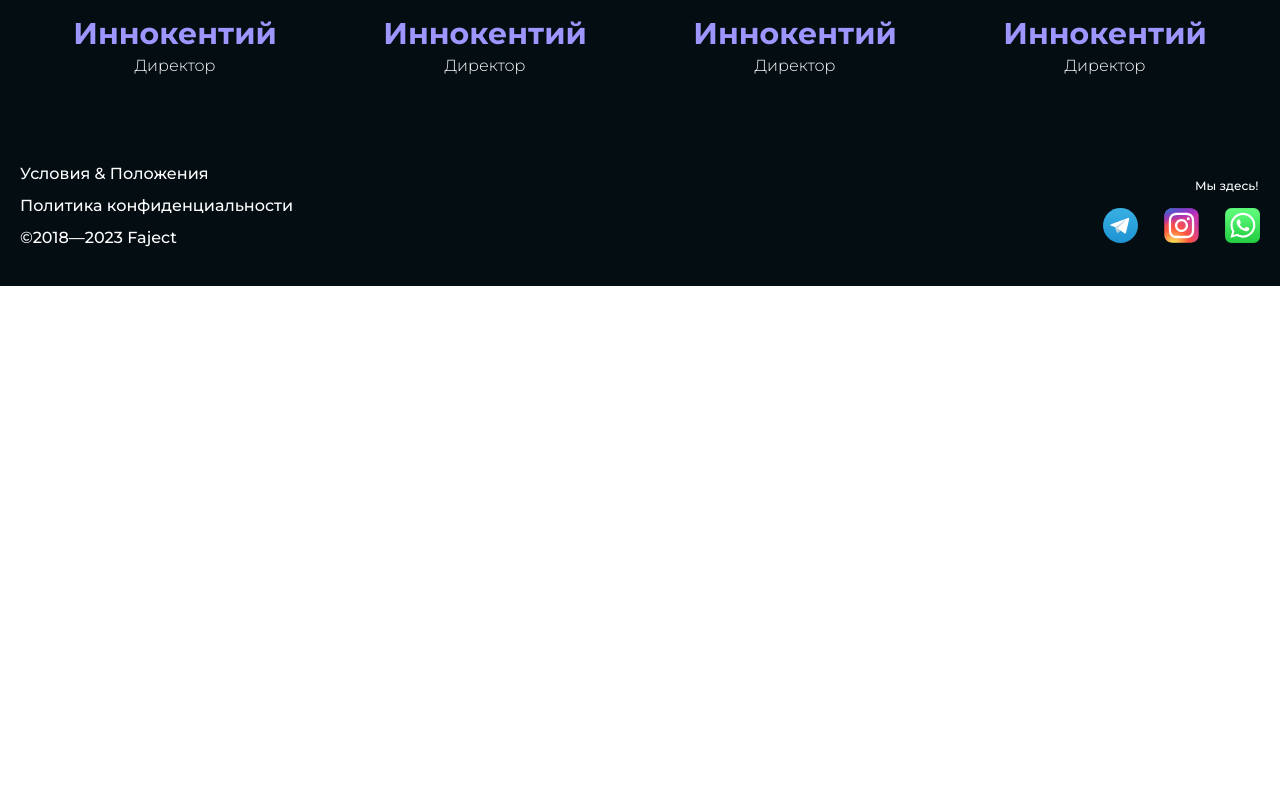
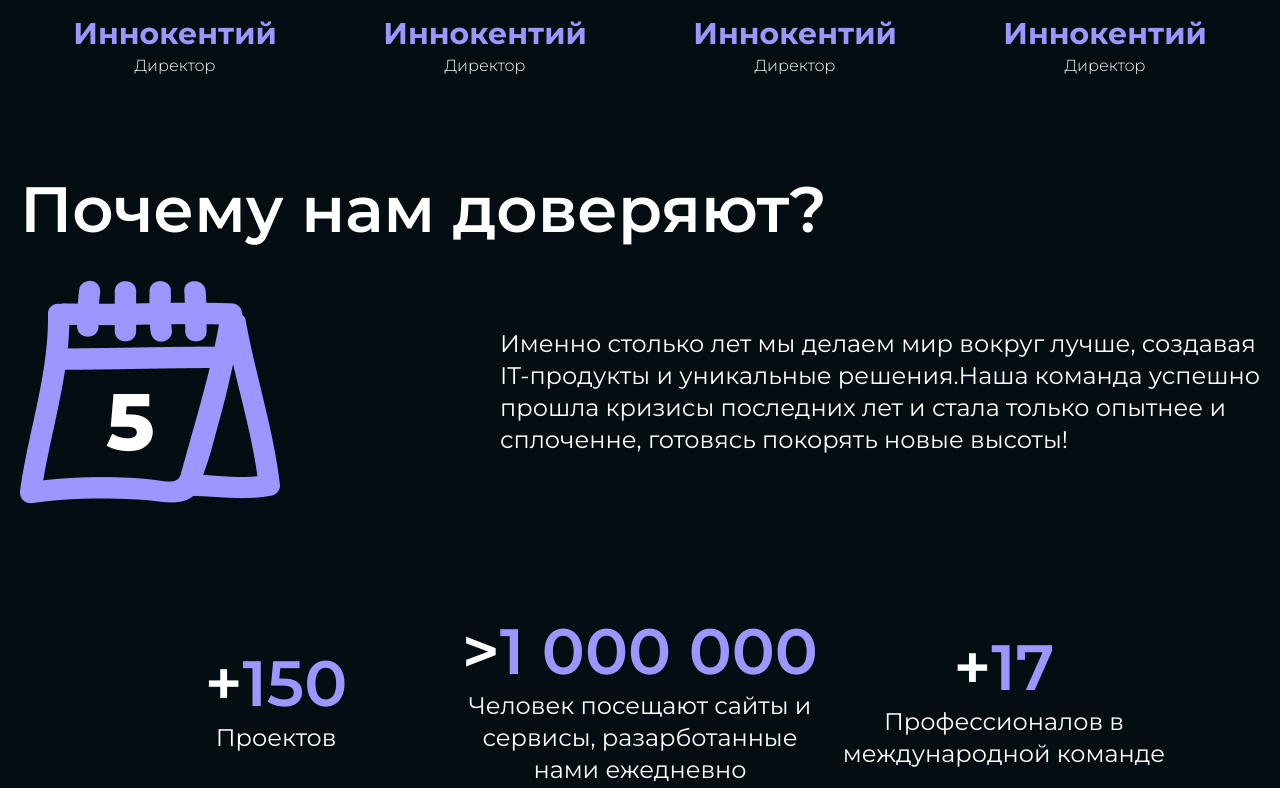
Before and after one commit to Javohir0080703/Faject, a React (Vite) app: page /aboutus in a window 1280 px wide. Shown: the part 2252-3040 px from the top of the page. Before the commit the page ends 2538 px from the top, so only its background shows below. Built offline with nearby package versions, Linux system fonts and the light colour scheme.

Commit message:
add new page

```diff
--- a/src/components/OurGroup.jsx
+++ b/src/components/OurGroup.jsx
@@ -171,7 +171,7 @@ const OurGroup = ({ language, setLanguage }) => {
         {titleLang.map((lan, index) => {
           if (language === lan.lang) {
             return (
-              <h2 className="font-semibold 750px:text-64px 440px:text-4xl text-2xl max-440px:text-center 750px:leading-78px leading-10 text-white mb-8">
+              <h2 key={index} className="font-semibold 750px:text-64px 440px:text-4xl text-2xl max-440px:text-center 750px:leading-78px leading-10 text-white mb-8">
                 {lan.title}
               </h2>
             );
@@ -182,7 +182,7 @@ const OurGroup = ({ language, setLanguage }) => {
           ourGroup.map((lan, index)=>{
             if(language === lan.lang){
                 return(
-                    <li>
+                    <li key={index}>
                         <img className="w-full max-w-[120px] mx-auto p-[30px] border border-white rounded-[20px] mb-5" src={lan.img === "" ? ourgroupimg : lan.img} alt="Img" />
                           <h3 className="font-bold text-3xl leading-8 text-#9F95FF text-center">{lan.title}</h3>
                           <p className="font-[300] text-base leading-8 text-white text-center">{lan.name}</p>
--- /dev/null
+++ b/src/components/TrustUs.jsx
@@ -0,0 +1,50 @@
+import React from 'react'
+import trustusimg from '../img/TrustUsImg.png'
+const TrustUs = ({ language, setLanguage }) => {
+    const TrustUsData = [
+        // ru
+        {
+            title:"Почему нам доверяют?",
+            text:"Именно столько лет мы делаем мир вокруг лучше, создавая IT-продукты и уникальные решения.Наша команда успешно прошла кризисы последних лет и стала только опытнее и сплоченне, готовясь покорять новые высоты!",
+           img: trustusimg,
+           lang:"ru"
+        },
+        // eng
+        {
+            title:"Why do they trust us?",
+            text:"This is how many years we have been making the world around us a better place, creating IT products and unique solutions. Our team has successfully overcome the crises of recent years and has only become more experienced and united, preparing to conquer new heights!",
+           img: trustusimg,
+           lang:"eng"
+        },
+        // uzb
+        {
+            title:"Nega ular bizga ishonishadi?",
+            text:"Mana necha yildirki, biz atrofimizdagi dunyoni yaxshiroq joyga aylantirmoqdamiz, IT-mahsulotlar va noyob yechimlarni yaratmoqdamiz. Bizning jamoamiz so'nggi yillardagi inqirozlarni muvaffaqiyatli yengib chiqdi va yangi cho'qqilarni zabt etishga tayyorgarlik ko'rmoqda!",
+           img: trustusimg,
+           lang:"uzb"
+        },
+    ]
+  return (
+    <section className='py-11 bg-#040D12'>
+        <div className='containerb'>
+          {
+            TrustUsData.map((lan, index)=>{
+                if(language === lan.lang){
+                    return(
+                        <div>
+                            <h2 className='font-semibold text-64px leading-78px text-white mb-8'>{lan.title}</h2>
+                            <div className='flex items-center justify-between'>
+                                <img className='w-full max-w-[260px]' src={lan.img} alt="Img" />
+                                <p className='w-full max-w-[760px] text-2xl leading-8 text-white'>{lan.text}</p>
+                            </div>
+                        </div>
+                    )
+                }
+            })
+          }
+        </div>
+    </section>
+  )
+}
+
+export default TrustUs
--- a/src/pages/AboutUs.jsx
+++ b/src/pages/AboutUs.jsx
@@ -1,12 +1,19 @@
 import React from 'react'
 import AboutUsHero from '../components/AboutUsHero'
 import OurGroup from '../components/OurGroup'
+import Cta from '../components/Cta'
+import TrustUs from '../components/TrustUs'
+import LastReporter from '../components/LastReporter'
+import HomeReviews from '../components/HomeReviews'
 
 const AboutUs = ({ language, setLanguage }) => {
   return (
     <>
      <AboutUsHero language={language} setLanguage={setLanguage}/>
      <OurGroup language={language} setLanguage={setLanguage} />
+     <TrustUs language={language} setLanguage={setLanguage} />
+     <Cta language={language} setLanguage={setLanguage} />
+     <HomeReviews language={language} setLanguage={setLanguage} />
     </>
   )
 }
```
Also changed, not shown: src/img/TrustUsImg.png (added).
